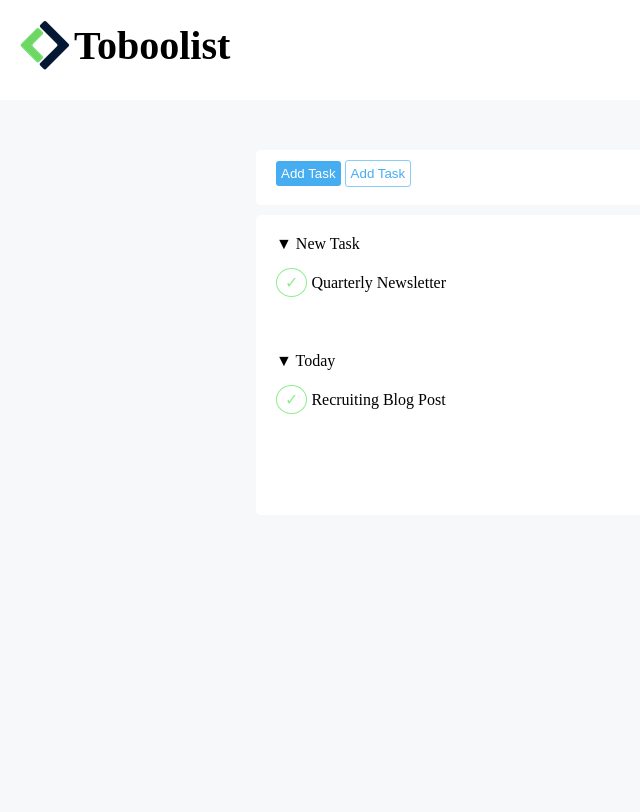
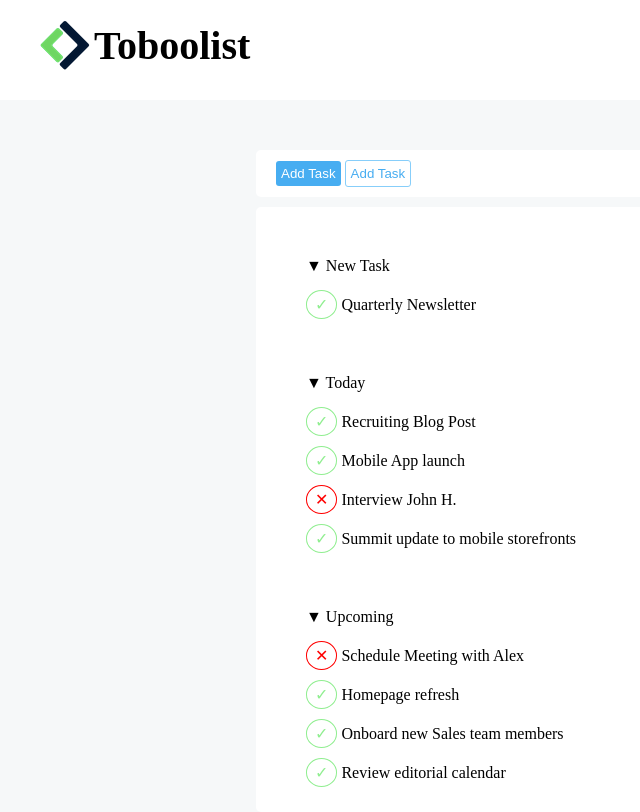
Before and after one commit to DaviLeoMeda/html-css-toboolist, a plain HTML site: page index.html in a window 1280 px wide. Shown: the whole page, without its empty margins (0-640 px from the left). Drawn offline with Linux system fonts and the light colour scheme.

Commit message:
Preparazione degli After

```diff
--- a/css/style.css
+++ b/css/style.css
@@ -33,13 +33,19 @@ main{
 }
 
 .sezione1{
-    height: 55px;
     margin-top: 50px;
     background-color: #fff;
     border-radius: 5px;
 }
 
-.testo{
+.sezione2{
+    margin-top: 10px;
+    padding: 30px;
+    background-color: #fff;
+    border-radius: 5px;
+}
+
+div{
     margin-left: 20px;
 }
 
@@ -62,12 +68,6 @@ main{
     border: 1px solid lightskyblue;
 }
 
-.sezione2{
-    height: 300px;
-    margin-top: 10px;
-    background-color: #fff;
-    border-radius: 5px;
-}
 
 li{
     padding-top: 20px;
@@ -91,3 +91,10 @@ ul li{
     padding: 5px 8px;
     border-radius: 50%;
 }
+
+.denied{
+    color: red;
+    border: 1px solid red;
+    padding: 5px 8px;
+    border-radius: 50%;
+}
--- a/index.html
+++ b/index.html
@@ -20,35 +20,71 @@
     </header>
 
     <main>
-        <section>
-            <div class="sezione1">
-                <input class="testo bottone primo" type="button" value="Add Task">
+        <section class="sezione1">
+            <div>
+                <input class="bottone primo" type="button" value="Add Task">
                 <input class="bottone secondo" type="button" value="Add Task">
             </div>
+        </section>
 
-            <div class="sezione2">
-                <ul >
-                    <li class="testo prima">New Task
+        <section class="sezione2">
+
+            <div>
+                <ul>
+                    <li class="prima">New Task
                         <ul>
                             <li class="editoriale"><span class="circle">&#10003;</span> Quarterly Newsletter</li>
                         </ul>
                     </li>
 
-                    <li class="testo prima spaziatura">Today
+                </ul>
+            </div>
+
+            <div>
+
+                <ul>
+                    <li class="prima spaziatura">Today
                         <ul>
-                            <li class="editoriale"><span class="circle">&#10003;</span> Recruiting Blog Post</li>
+                            <li class="editorial"><span class="circle">&#10003;</span> Recruiting Blog Post</li>
 
+                            <li class="goal"><span class="circle">&#10003;</span> Mobile App launch</li>
+
+                            <li class="recru"><span class="denied">&#10005;</span> Interview John H.</li>
+
+                            <li class="mobile"><span class="circle">&#10003;</span> Summit update to mobile storefronts</li>
 
                         </ul>
                     </li>
+                </ul>
 
+            </div>
+
+            <div>
+                <ul>
+                    <li class="prima spaziatura">Upcoming
+                        <ul>
+                            <li><span class="denied">&#10005;</span> Schedule Meeting with Alex</li>
+
+                            <li class="website"><span class="circle">&#10003;</span> Homepage refresh</li>
+
+                            <li class="sales"><span class="circle">&#10003;</span> Onboard new Sales team members</li>
+
+                            <li class="editorial"><span class="circle">&#10003;</span> Review editorial calendar</li>
+
+                        </ul>
+
+                    </li>
 
                 </ul>
 
+
+
             </div>
+
         </section>
 
     </main>
 
 </body>
+
 </html>
```
